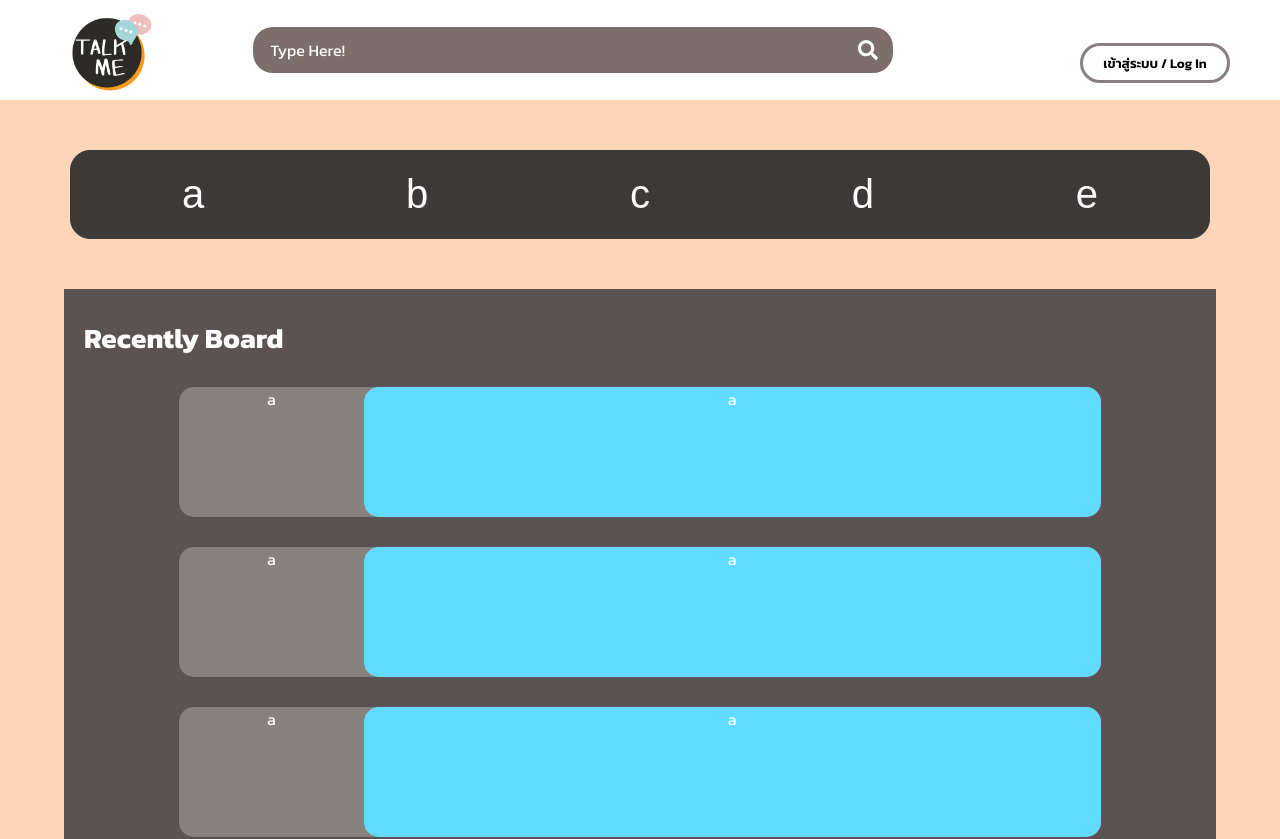
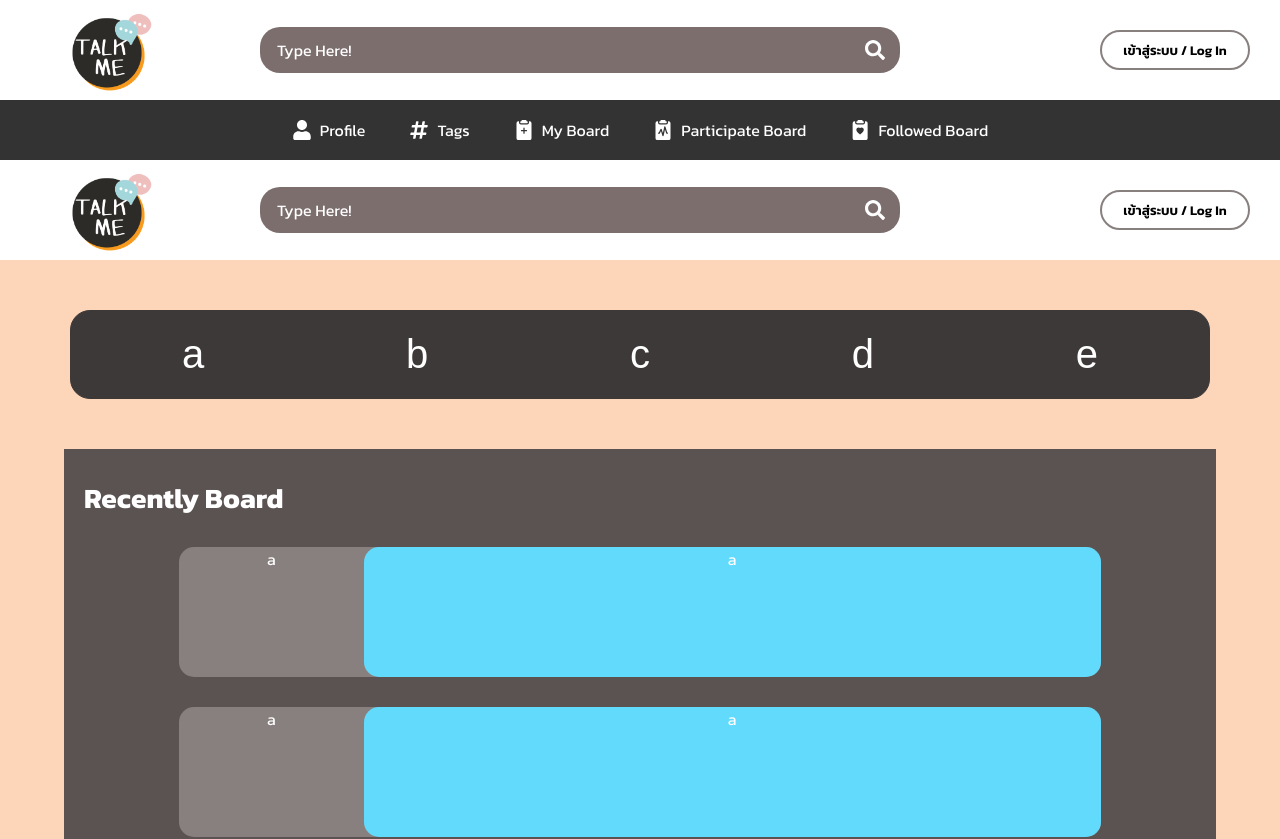
Before and after one commit to kanomkway/project-talkme, a React (Vite) app: page / in a window 1280 px wide. Shown: the top 839 px of the page. Built offline with nearby package versions, Linux system fonts and the light colour scheme.

Commit message:
navbar02

```diff
--- a/src/App.css
+++ b/src/App.css
@@ -316,10 +316,6 @@
   flex-direction: column;
 }
 
-.selected-content{
-
-}
-
 body {
   font-family: 'Kanit', sans-serif;
   background-color: #fdd5b8;
--- a/src/App.jsx
+++ b/src/App.jsx
@@ -15,7 +15,7 @@ import TagScreen from './TagScreen';
 function App() {
   return (
     <Router>
-      {/* <Navbar /> */}
+      <Navbar />
       <Routes>
         <Route path="/" element={<MainScreen />} />
         <Route path="/tags" element={<TagScreen />} />
--- a/src/index.jsx
+++ b/src/index.jsx
@@ -1,5 +1,6 @@
 import React from 'react';
 import ReactDOM from 'react-dom/client';
+import { BrowserRouter } from "react-router-dom";
 import './index.css';
 import App from './App';
 import reportWebVitals from './reportWebVitals';
--- a/src/nav/Navbar.css
+++ b/src/nav/Navbar.css
@@ -85,15 +85,42 @@ margin-right: 20px;
 .log-button {
     font-family: 'Kanit', sans-serif;
     font-weight: 600;
-font-style: normal;
     background-color: white;
     text-align: center;
     border-radius: 20px;
-border-width: 3px;
+    border: 2px solid #887F7F;
     height: 40px;
     width: 150px;
-margin-top: 25px;
     margin-left: auto;
-margin-right: 20px;
-cursor: auto;
 }
+
+.search-container {
+    display: flex;
+    align-items: center;
+    background-color: #7d6e6e; /* สีพื้นหลัง */
+    border-radius: 20px;
+    padding: 10px 15px;
+    margin: 10px auto;
+    width: 50%;
+  }
+
+  .search-input {
+    background: transparent;
+    border: none;
+    color: white;
+    font-family: 'Kanit', sans-serif;
+    font-size: 16px;
+    flex-grow: 1;
+    outline: none;
+  }
+
+  .search-icon {
+    color: white;
+    font-size: 20px;
+    margin-left: 10px;
+    cursor: pointer;
+  }
+
+  .sort-button {
+    background-color: #d3c1b5;
+  }
--- a/src/nav/Navbar.jsx
+++ b/src/nav/Navbar.jsx
@@ -3,11 +3,13 @@ import { Link, useLocation, useNavigate } from "react-router-dom";
 import {
   FaUser,
   FaHashtag,
+  FaSearch
+} from "react-icons/fa";
+import {
   BsClipboard2PlusFill,
   BsFillClipboard2HeartFill,
   BsFillClipboard2PulseFill,
-  FaSearch
-} from "react-icons/fa";
+} from "react-icons/bs";
 import Swal from "sweetalert2";
 import './Navbar.css'
 
@@ -68,10 +70,22 @@ const Navbar = () => {
     return (
     <>
       <div className="head">
-        <img className='pointer' style={{marginLeft: 30}} align="left" src="src/nav/logo.png" width={100} alt="logo"></img>
-        <input className='head-input' type="text" value={value} onChange={(e)=>setValue(e.target.value)}></input>
-        <FaSearch onClick={()=>alert("TRY")} className='pointer' type='submit' value="Submit" style={{fontSize: 30, marginTop: 30}} />
-        <button className='log-button pointer'> เข้าสู่ระบบ / Log In </button>
+        <img className='pointer' style={{marginLeft: 30}} align="left" src="src/logo.png" width={100} alt="logo"></img>
+        <div className="search-container">
+          <input
+            className="search-input"
+            type="text"
+            value={value}
+            onFocus={() => setValue("")}
+            onChange={(e) => setValue(e.target.value)}
+            placeholder="ค้นหา"
+          />
+          <FaSearch
+            onClick={() => alert("TRY")}
+            className="search-icon"
+          />
+        </div>
+        <button className="log-button pointer">เข้าสู่ระบบ / Log In</button>
       </div>
 
       <nav className="navbar">
```
Also changed, not shown: src/nav/logo.png (deleted). Lines whose indentation alone changed are shown as unchanged.
